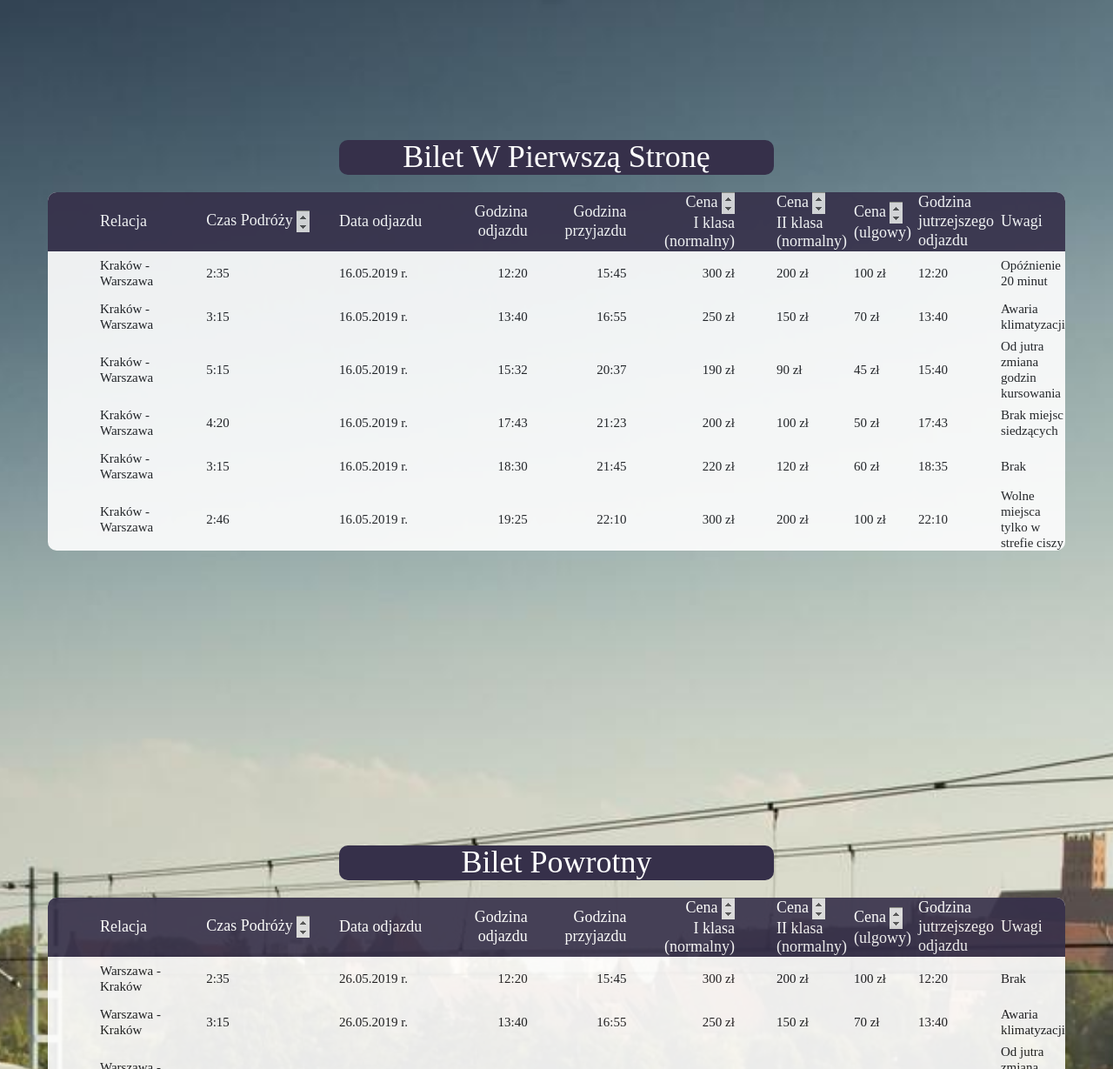
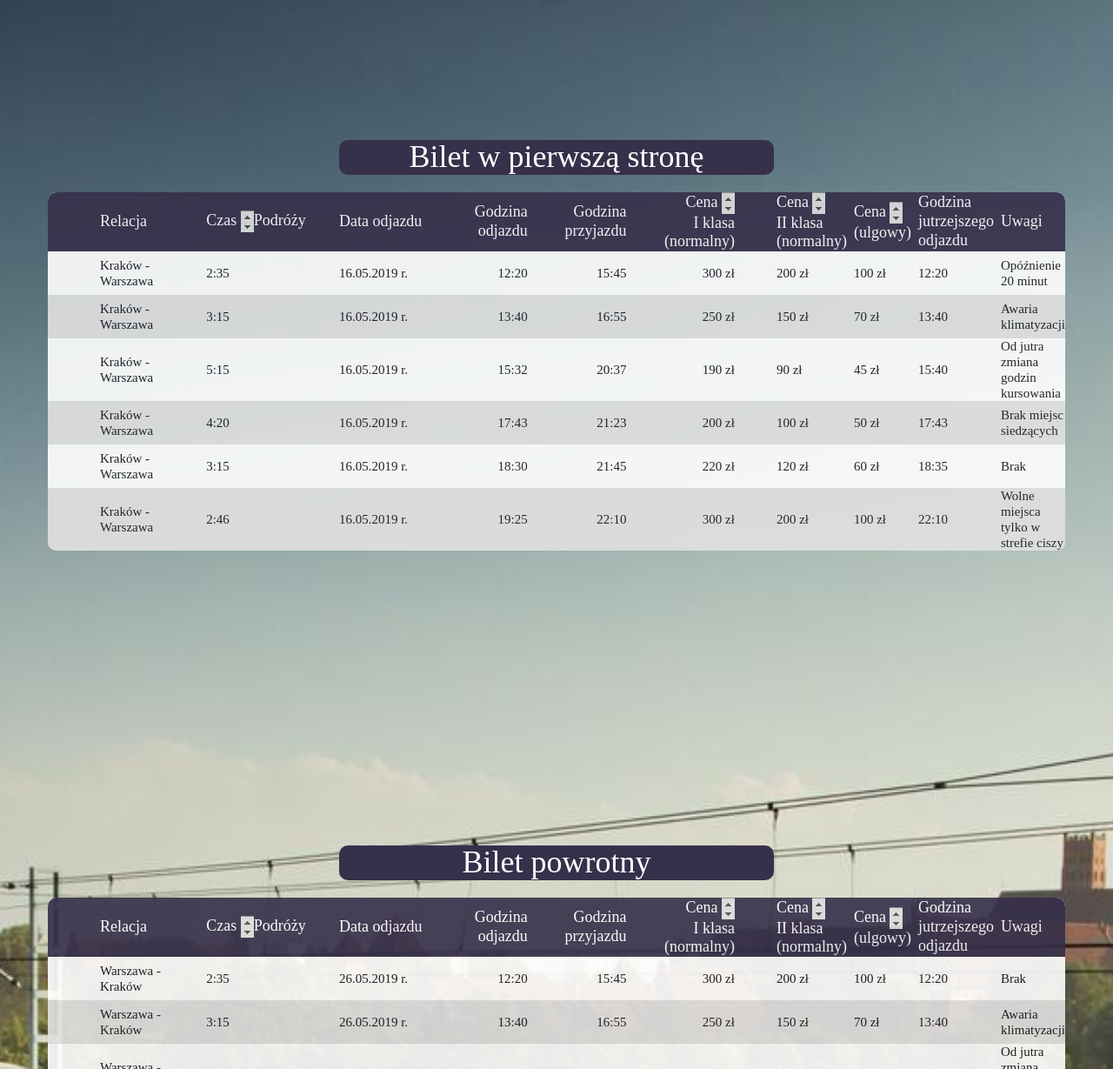
Before and after one commit to klemis/paznu-pkp, a plain HTML site: page tickets_two_way.html in a window 1280 px wide. Shown: the part 71-1300 px from the top of the page at 87% size. Drawn offline with nearby package versions, Linux system fonts and the light colour scheme; a web font is replaced by a local one.

Commit message:
Update tickets_two_way.html

```diff
--- a/tickets_two_way.html
+++ b/tickets_two_way.html
@@ -32,6 +32,7 @@
 		html {
 		  scroll-behavior: smooth;
 		}
+		tr:nth-child(even) {background-color: #e1e1e1;}
 	</style>
 </head>
 
@@ -51,13 +52,13 @@
 			<div class="wrap-table100">
 				<div class="table100">
 				<div class="header">
-				<h1>Bilet W Pierwszą Stronę</h1>
+				<h1>Bilet w pierwszą stronę</h1>
 				</div>
 					<table>
 						<thead>
 							<tr class="table100-head">
 								<th class="column1">Relacja</th>
-								<th class="column2">Czas Podróży  <img src="img/sorting.jpg" alt="sortowanie"></th></a>
+								<th class="column2">Czas   <img src="img/sorting.jpg" alt="sortowanie">Podróży</th></a>
 								<th class="column3">Data odjazdu</th>
 								<th class="column4">Godzina odjazdu</th>
 								<th class="column5">Godzina<br>przyjazdu</th>
@@ -154,13 +155,13 @@
 			<div class="wrap-table100">
 				<div class="table100">
 				<div class="header">
-				<h1>Bilet Powrotny</h1>
+				<h1>Bilet powrotny</h1>
 				</div>
 					<table>
 						<thead>
 							<tr class="table100-head">
 								<th class="column1">Relacja</th>
-								<th class="column2">Czas Podróży  <img src="img/sorting.jpg" alt="sortowanie"></th></a>
+								<th class="column2">Czas   <img src="img/sorting.jpg" alt="sortowanie">Podróży</th></a>
 								<th class="column3">Data odjazdu</th>
 								<th class="column4">Godzina odjazdu</th>
 								<th class="column5">Godzina<br>przyjazdu</th>
@@ -264,7 +265,7 @@
 			<div class="circle">150zł</div>
 		  </div>
 		  <div class="bottom">
-			<p><span>RELACJA: </span> Kraków-Warszawa</p>
+			<p><br><span>RELACJA: </span> Kraków-Warszawa</p>
 			<p><span>ODJAZD: </span> 16.05.2019r. 12:20</p>
 			<p><span>CZAS PODRÓŻY: </span> 2:35</p>
 			<p><span>POWRÓT: </span> 26.05.2019r. 12:20</p>
@@ -279,7 +280,7 @@
 			<div class="circle">300zł</div>
 		  </div>
 			<div class="bottom">
-			<p><span>RELACJA: </span> Kraków-Warszawa</p>
+			<p><br><span>RELACJA: </span> Kraków-Warszawa</p>
 			<p><span>ODJAZD: </span> 16.05.2019r. 12:20</p>
 			<p><span>CZAS PODRÓŻY: </span> 2:35</p>
 			<p><span>POWRÓT: </span> 26.05.2019r. 12:20</p>
@@ -295,7 +296,7 @@
 			<div class="circle pink">500zł</div>
 		  </div>
 			<div class="bottom">
-			<p><span>RELACJA: </span> Kraków-Warszawa</p>
+			<p><br><span>RELACJA: </span> Kraków-Warszawa</p>
 			<p><span>ODJAZD: </span> 16.05.2019r. 12:20</p>
 			<p><span>CZAS PODRÓŻY: </span> 2:35</p>
 			<p><span>POWRÓT: </span> 26.05.2019r. 12:20</p>
```
